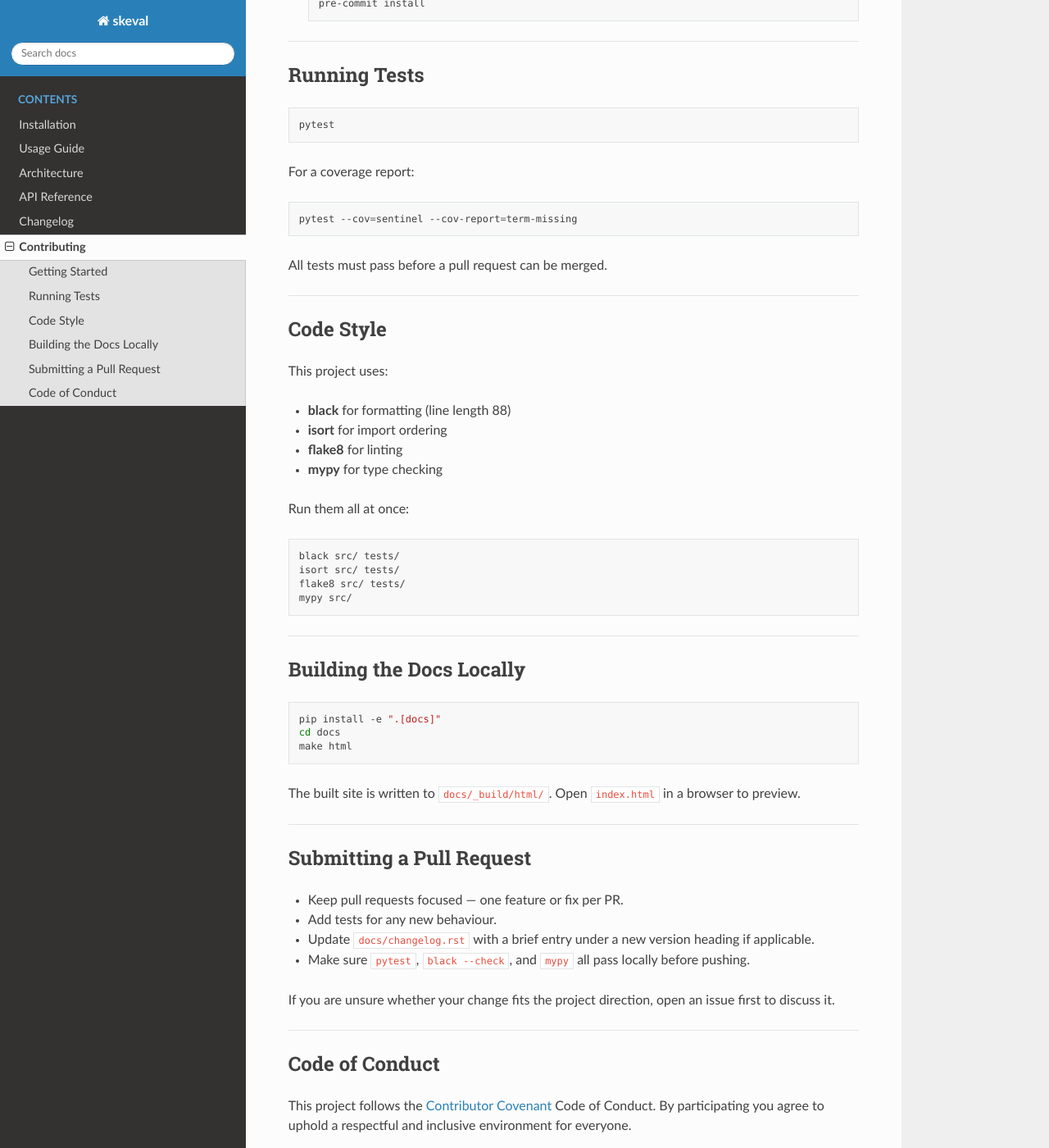
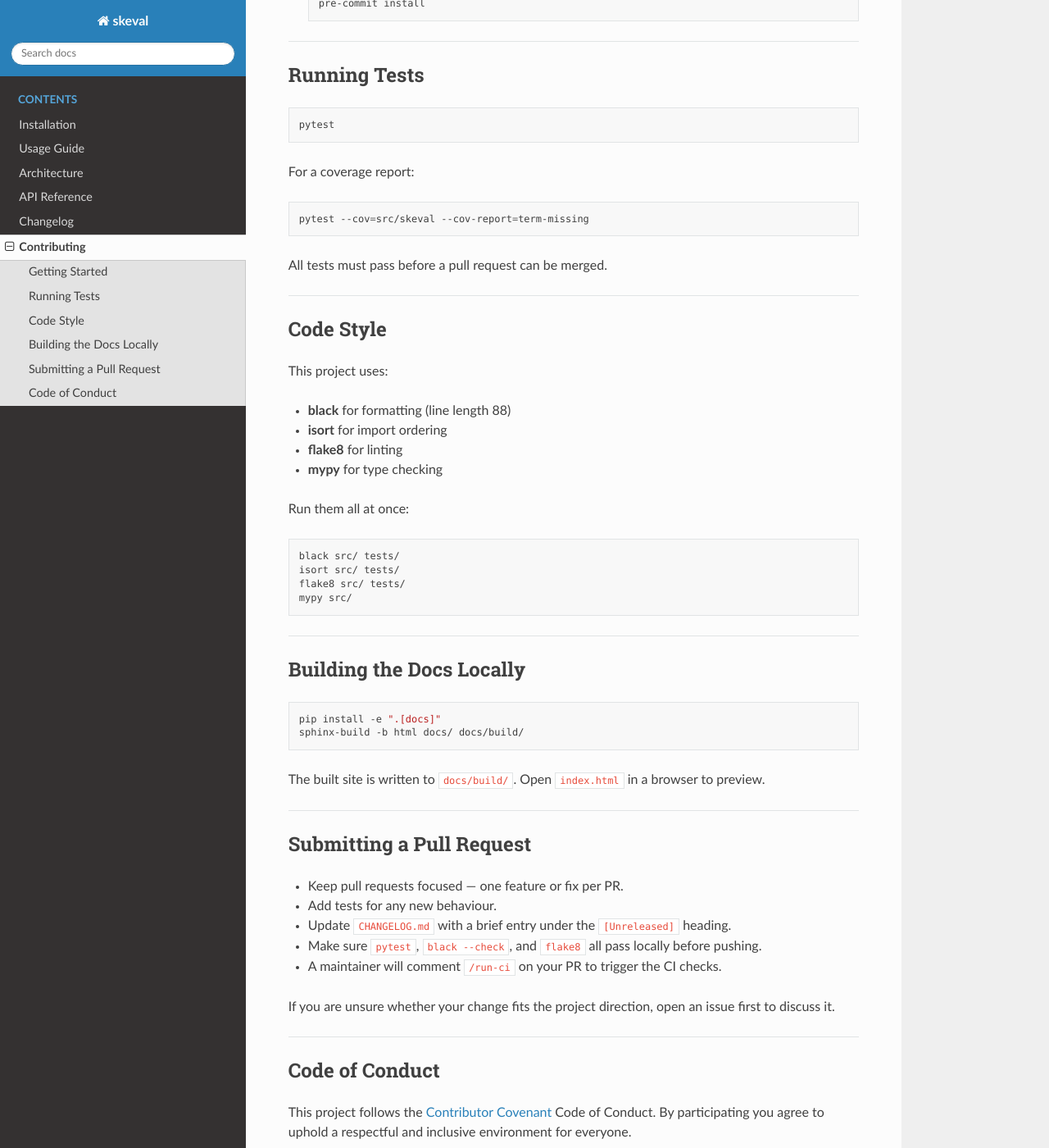
Before and after one commit to direkkakkar319-ops/skeval, a Sphinx documentation site: the page built from docs/contributing.rst, in a window 1280 px wide and 1400 px high, scrolled down 629 px. Shown: the whole window at 82% size. Built offline with Sphinx 7.4.7 and the Read the Docs theme 3.1.0, drawn with Linux system fonts in a browser that asks for light colours; some of the changed text lies outside the part shown.

Commit message:
docs: update (#40)

```diff
--- a/docs/contributing.rst
+++ b/docs/contributing.rst
@@ -13,8 +13,8 @@
 
    .. code-block:: bash
 
-      git clone https://github.com/<your-username>/Sentinel.AI.git
-      cd Sentinel.AI
+      git clone https://github.com/<your-username>/skeval.git
+      cd skeval
       git checkout -b my-feature
 
 3. Install the package in editable mode with dev dependencies:
@@ -42,7 +42,7 @@
 
 .. code-block:: bash
 
-   pytest --cov=sentinel --cov-report=term-missing
+   pytest --cov=src/skeval --cov-report=term-missing
 
 All tests must pass before a pull request can be merged.
 
@@ -75,10 +75,9 @@
 .. code-block:: bash
 
    pip install -e ".[docs]"
-   cd docs
-   make html
+   sphinx-build -b html docs/ docs/build/
 
-The built site is written to ``docs/_build/html/``. Open ``index.html`` in a browser to preview.
+The built site is written to ``docs/build/``. Open ``index.html`` in a browser to preview.
 
 ----
 
@@ -87,8 +86,9 @@
 
 * Keep pull requests focused — one feature or fix per PR.
 * Add tests for any new behaviour.
-* Update ``docs/changelog.rst`` with a brief entry under a new version heading if applicable.
-* Make sure ``pytest``, ``black --check``, and ``mypy`` all pass locally before pushing.
+* Update ``CHANGELOG.md`` with a brief entry under the ``[Unreleased]`` heading.
+* Make sure ``pytest``, ``black --check``, and ``flake8`` all pass locally before pushing.
+* A maintainer will comment ``/run-ci`` on your PR to trigger the CI checks.
 
 If you are unsure whether your change fits the project direction, open an issue first to discuss it.
 
```
